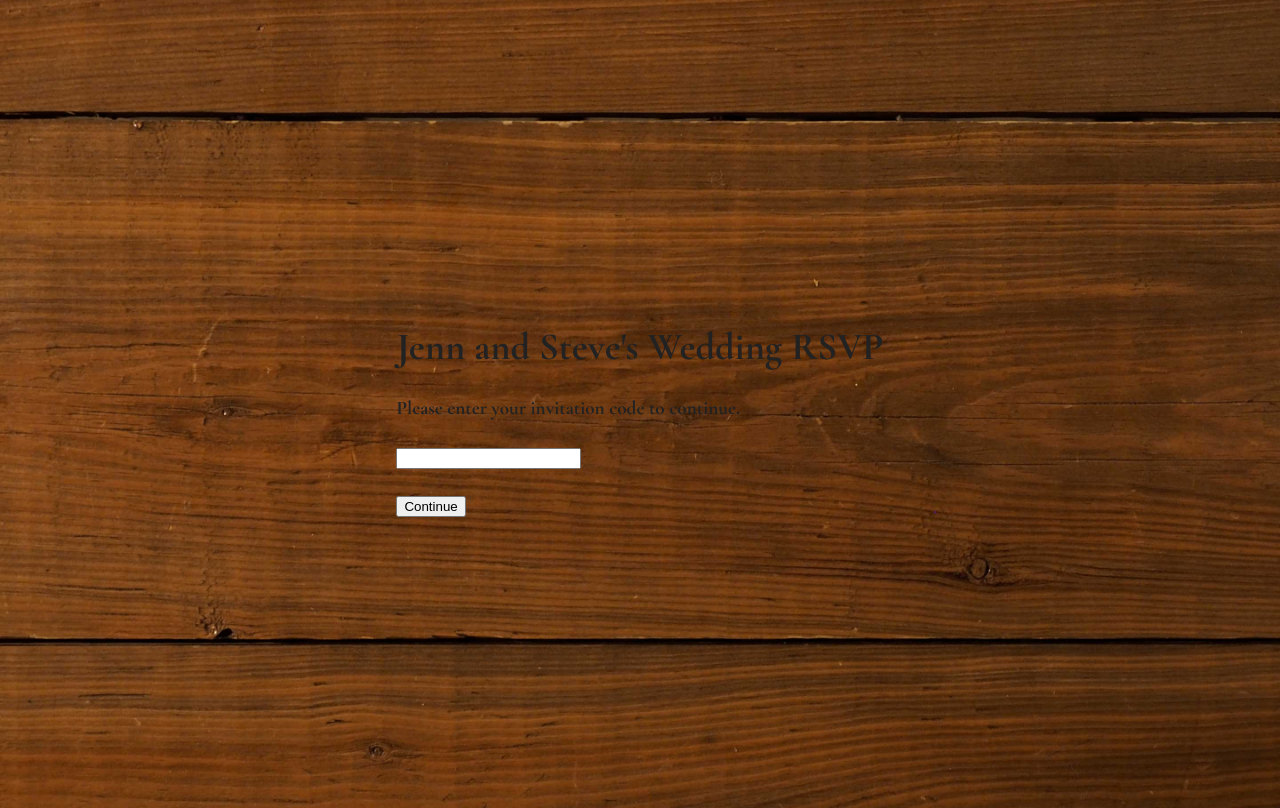
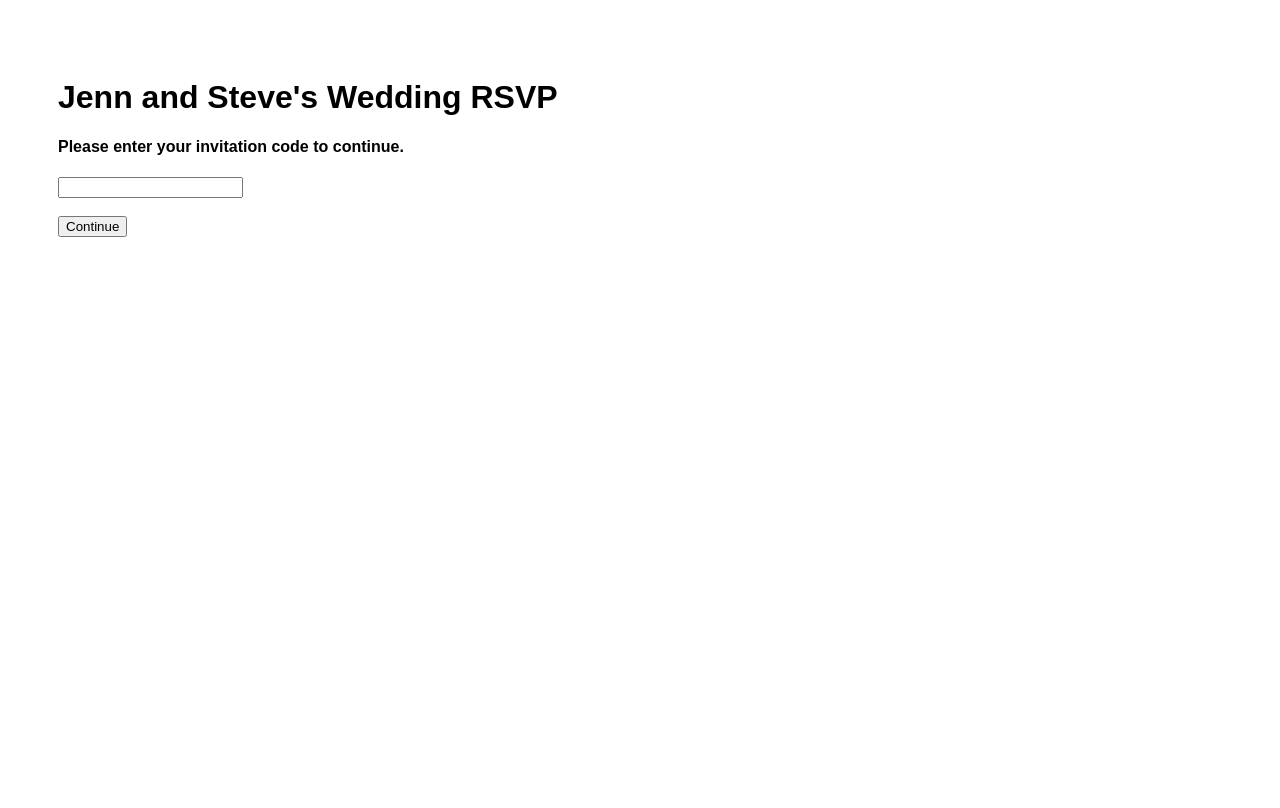
Before and after one commit to minigodzilla/vue-rsvp, a Vue app: page / in a window 1280 px wide. Built offline with nearby package versions, Linux system fonts and the light colour scheme.

Commit message:
plain styling

```diff
--- a/db.json
+++ b/db.json
@@ -6,8 +6,8 @@
       "guest1FirstName": "Wendy",
       "guest1LastName": "Young",
       "guest1Meal": "veg",
-      "guest1DietaryNotes": "",
-      "guest1AlcoholPref": ""
+      "guest1DietaryNotes": "test",
+      "guest1AlcoholPref": "wine"
     },
     {
       "id": "2",
@@ -15,15 +15,15 @@
       "guest1FirstName": "Margaret",
       "guest1LastName": "Diabo",
       "guest1Meal": "chicken",
-      "guest1DietaryNotes": "",
-      "guest1AlcoholPref": ""
+      "guest1DietaryNotes": "Tet a asmmadv",
+      "guest1AlcoholPref": "none"
     },
     {
       "id": "3",
       "email": "samgorkav@gmail.com",
       "guest1FirstName": "Sam",
       "guest1LastName": "Kavanagh",
-      "guest1Meal": "chicken",
+      "guest1Meal": "beef",
       "guest1DietaryNotes": "No tomatoes",
       "guest1AlcoholPref": "wine"
     }
--- a/src/App.vue
+++ b/src/App.vue
@@ -17,38 +17,9 @@ export default defineComponent({
 
 <style lang="scss">
 
-@import url('https://fonts.googleapis.com/css2?family=Cormorant+Garamond:ital,wght@0,300;0,400;0,500;0,600;0,700;1,300;1,400;1,500;1,600;1,700&display=swap');
-@import url('https://fonts.googleapis.com/css2?family=Homemade+Apple&display=swap');
-
-html {
-  height: 100%;
-}
-
 body {
-  background-color: #222;
-  color: #222;
-  height: 100%;
-  display: flex;
-  align-items: center;
-  justify-content: center;
-  background-image: url('assets/bg.jpg');
-  background-position: 50% 50%;
-  background-size: cover;
-  font-family: 'Cormorant Garamond',serif;
-  font-size: 1.5vw;
-}
-
-.vignette {
-  position: fixed;
-  z-index:10;
-  pointer-events: none;
-  top: 0;
-  right: 0;
-  bottom: 0;
-  left: 0;
-  background-image: radial-gradient(circle, rgba(0,0,0,0) 0%, rgba(0,0,0,1) 100%);
-  mix-blend-mode: soft-light;
-  opacity: 0.75;
+  font-family: Avenir,sans-serif;
+  padding: 50px;
 }
 
 </style>
```
